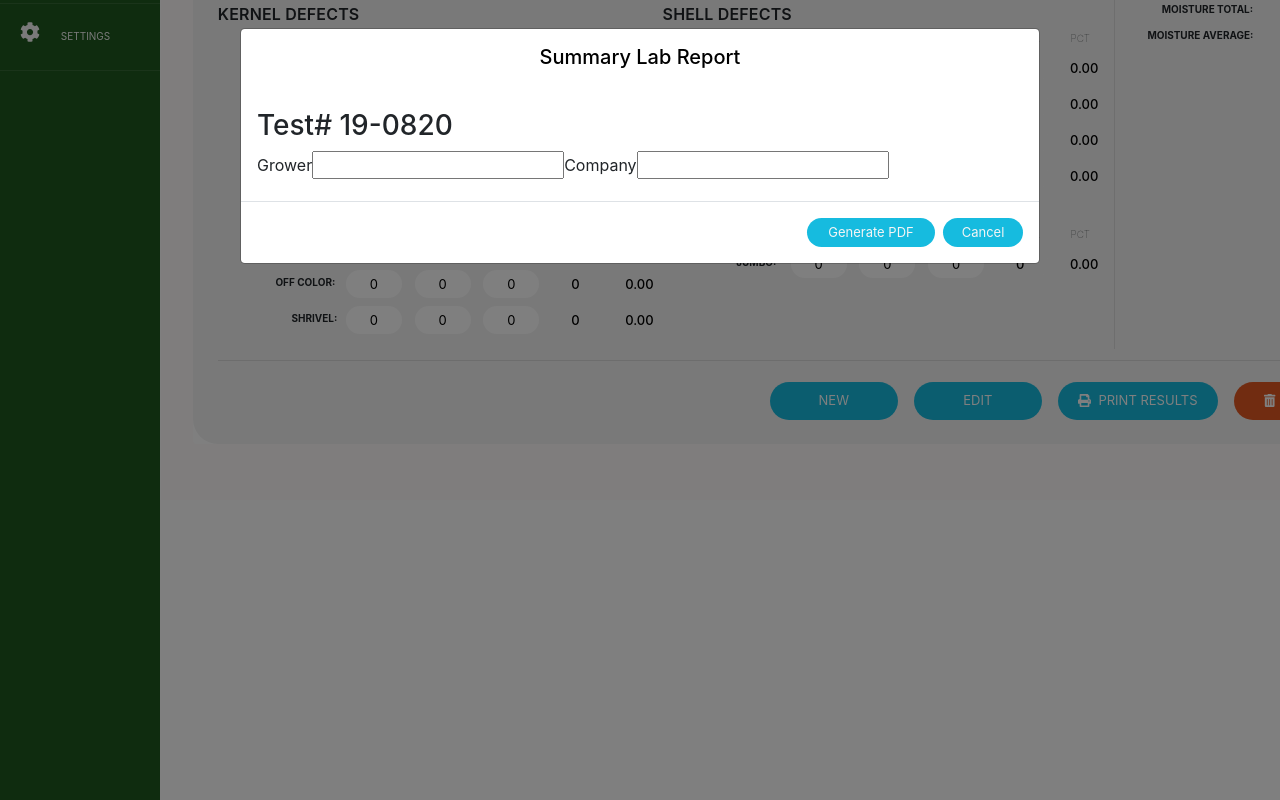
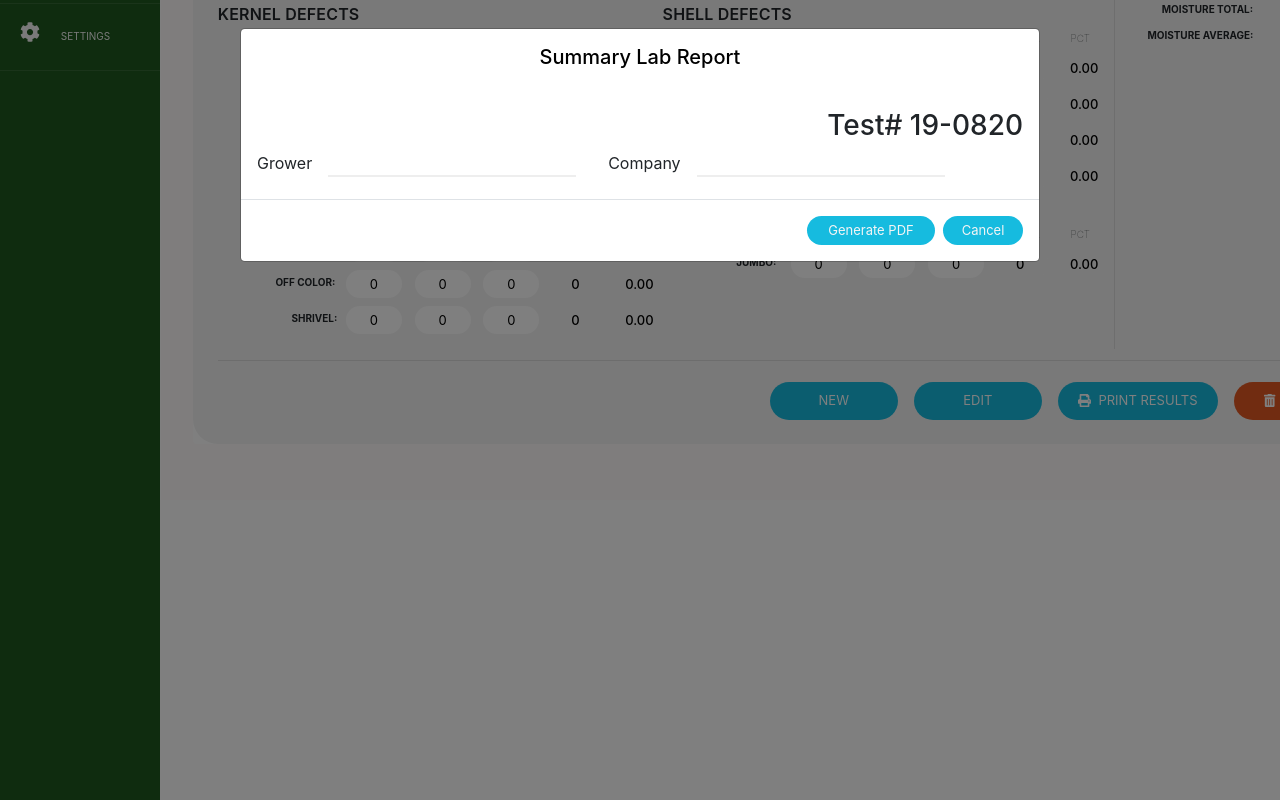
Before and after one commit to regieosano/growerspayment, a React app: page / in a window 1280 px wide. Both pictures are taken after a click on the button "PRINT RESULTS". Shown: the part 469-1269 px from the top of the page. Built offline with nearby package versions, Linux system fonts and the light colour scheme.

Commit message:
Update on Export to PDF

```diff
--- a/src/components/Quality/Parts/SummaryReports/SummaryInHTML.scss
+++ b/src/components/Quality/Parts/SummaryReports/SummaryInHTML.scss
@@ -3,3 +3,18 @@
     margin: 0;
     text-align: center;
 }
+
+#test-data {
+    text-align: right;
+}
+
+#grower,
+#company {
+    margin-left: 1rem;
+    border: 0px;
+    border-bottom: 2px solid #eee;
+}
+
+#comp-label {
+    margin-left: 2rem;
+}
```
